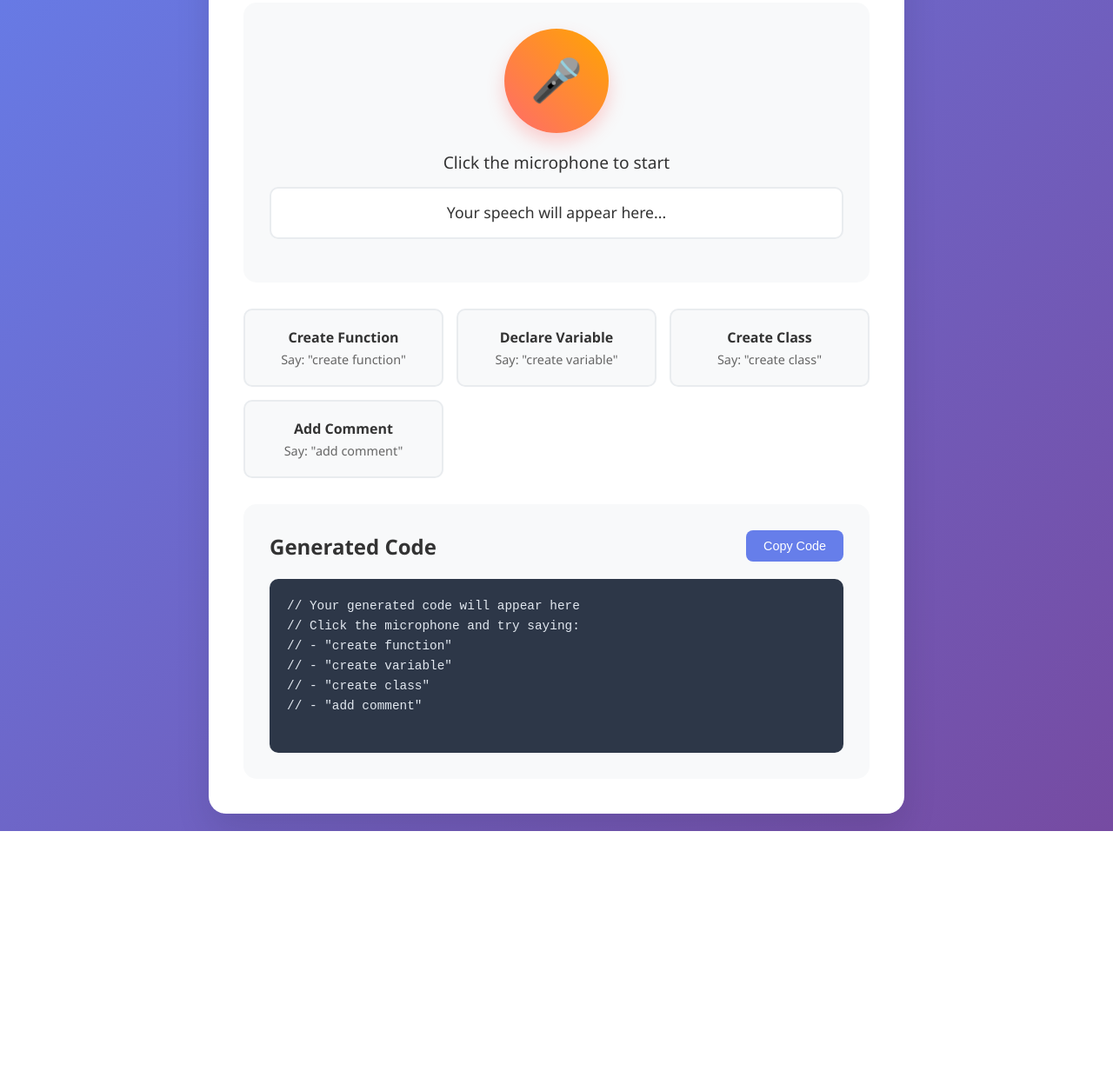
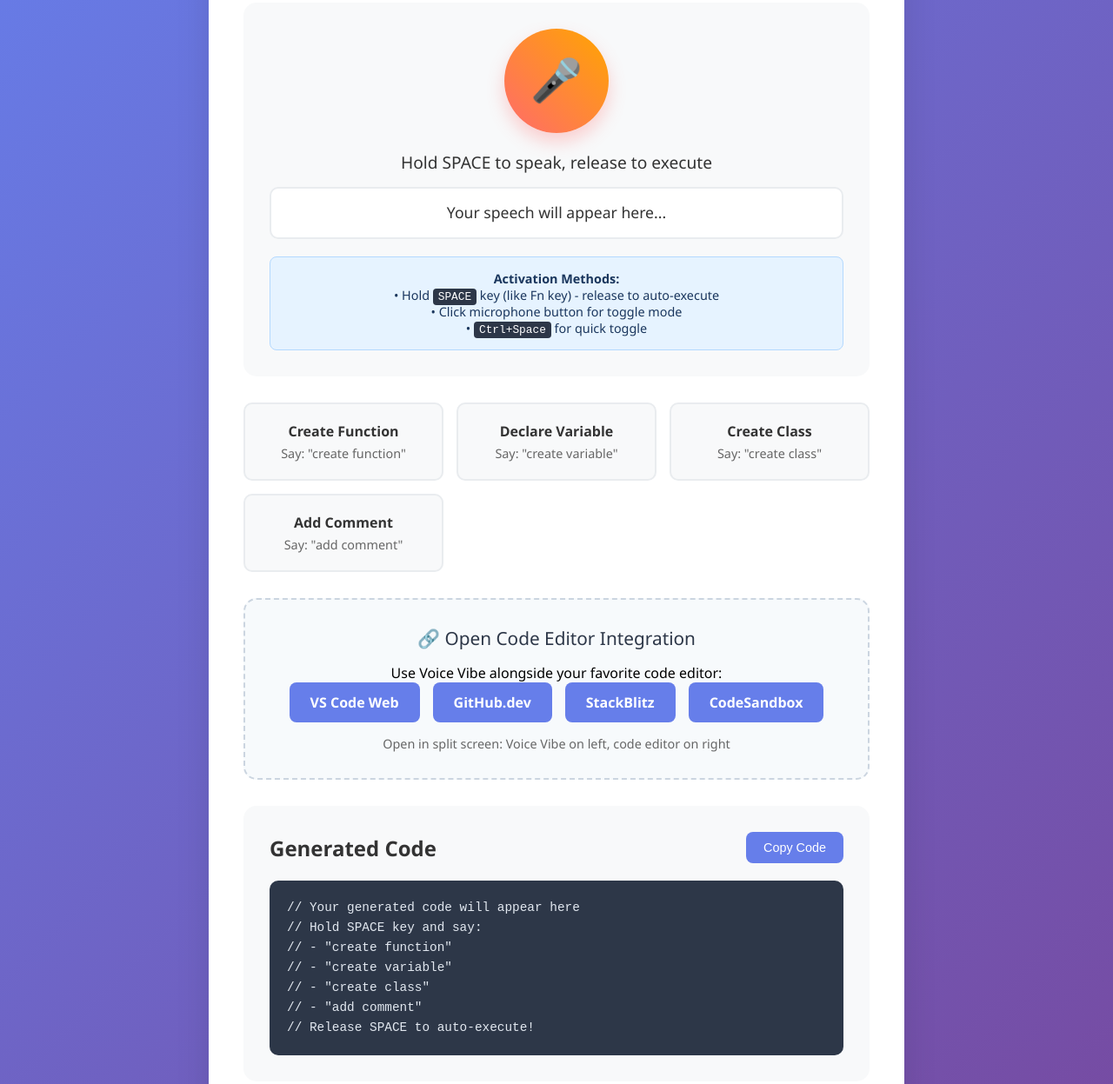
Before and after one commit to kparasha/voice-vibe-coding, a website built with webpack: page web-demo/index.html in a window 1280 px wide. Shown: the part 186-1433 px from the top of the page at 87% size. Before the commit the page ends 1142 px from the top, so only its background shows below. Built offline with nearby package versions, Linux system fonts and the light colour scheme.

Commit message:
feat: Add friction-reducing voice features
- Hold SPACE key activation (like Fn key from user journey)
- Auto-execution on key release (no Enter needed)
- Seamless voice prompting without manual clicks
- Code editor integration links (VS Code Web, GitHub.dev, etc.)
- Split-screen workflow support
- Real-time transcription with immediate AI processing

```diff
--- a/web-demo/index.html
+++ b/web-demo/index.html
@@ -197,6 +197,61 @@
             padding: 15px;
             margin: 10px 0;
         }
+
+        .activation-help {
+            background: #e6f3ff;
+            border: 1px solid #b3d9ff;
+            border-radius: 8px;
+            padding: 15px;
+            margin-top: 15px;
+            font-size: 0.9rem;
+            color: #1a365d;
+        }
+
+        .activation-help kbd {
+            background: #2d3748;
+            color: white;
+            padding: 2px 6px;
+            border-radius: 4px;
+            font-family: monospace;
+            font-size: 0.8rem;
+        }
+
+        .editor-integration {
+            background: #f7fafc;
+            border: 2px dashed #cbd5e0;
+            border-radius: 15px;
+            padding: 30px;
+            margin: 30px 0;
+            text-align: center;
+        }
+
+        .integration-title {
+            font-size: 1.3rem;
+            color: #2d3748;
+            margin-bottom: 15px;
+        }
+
+        .integration-links {
+            display: flex;
+            gap: 15px;
+            justify-content: center;
+            flex-wrap: wrap;
+        }
+
+        .integration-link {
+            background: #667eea;
+            color: white;
+            text-decoration: none;
+            padding: 12px 24px;
+            border-radius: 8px;
+            font-weight: bold;
+            transition: background 0.3s ease;
+        }
+
+        .integration-link:hover {
+            background: #5a6fd8;
+        }
     </style>
 </head>
 <body>
@@ -208,8 +263,14 @@
 
         <div class="voice-section">
             <button id="voiceBtn" class="voice-button">🎤</button>
-            <div id="status" class="status">Click the microphone to start</div>
+            <div id="status" class="status">Hold SPACE to speak, release to execute</div>
             <div id="transcript" class="transcript">Your speech will appear here...</div>
+            <div class="activation-help">
+                <strong>Activation Methods:</strong><br>
+                • Hold <kbd>SPACE</kbd> key (like Fn key) - release to auto-execute<br>
+                • Click microphone button for toggle mode<br>
+                • <kbd>Ctrl+Space</kbd> for quick toggle
+            </div>
         </div>
 
         <div class="commands-grid">
@@ -231,17 +292,32 @@
             </div>
         </div>
 
+        <div class="editor-integration">
+            <div class="integration-title">🔗 Open Code Editor Integration</div>
+            <p>Use Voice Vibe alongside your favorite code editor:</p>
+            <div class="integration-links">
+                <a href="https://vscode.dev" target="_blank" class="integration-link">VS Code Web</a>
+                <a href="https://github.dev/kparasha/voice-vibe-coding" target="_blank" class="integration-link">GitHub.dev</a>
+                <a href="https://stackblitz.com" target="_blank" class="integration-link">StackBlitz</a>
+                <a href="https://codesandbox.io" target="_blank" class="integration-link">CodeSandbox</a>
+            </div>
+            <p style="margin-top: 15px; font-size: 0.9rem; color: #666;">
+                Open in split screen: Voice Vibe on left, code editor on right
+            </p>
+        </div>
+
         <div class="output-section">
             <div class="output-header">
                 <h3 class="output-title">Generated Code</h3>
                 <button id="copyBtn" class="copy-btn" onclick="copyCode()">Copy Code</button>
             </div>
             <pre id="codeOutput" class="code-output">// Your generated code will appear here
-// Click the microphone and try saying:
+// Hold SPACE key and say:
 // - "create function"
 // - "create variable"
 // - "create class"
-// - "add comment"</pre>
+// - "add comment"
+// Release SPACE to auto-execute!</pre>
         </div>
     </div>
 
--- a/web-demo/script.js
+++ b/web-demo/script.js
@@ -42,6 +42,11 @@ const isActive = true;`,
         this.codeOutput = document.getElementById('codeOutput');
 
         this.voiceBtn.addEventListener('click', () => this.toggleListening());
+
+        // Key activation variables
+        this.isKeyPressed = false;
+        this.keyActivationEnabled = true;
+        this.autoExecuteTimeout = null;
     }
 
     initSpeechRecognition() {
@@ -56,6 +61,10 @@ const isActive = true;`,
         this.recognition.continuous = true;
         this.recognition.interimResults = true;
         this.recognition.lang = 'en-US';
+
+        // Key friction-reducing features
+        this.setupKeyActivation();
+        this.setupAutoExecution();
 
         this.recognition.onstart = () => {
             this.isListening = true;
@@ -79,7 +88,13 @@ const isActive = true;`,
             this.transcript.textContent = finalTranscript + interimTranscript;
 
             if (finalTranscript) {
-                this.processVoiceCommand(finalTranscript.trim().toLowerCase());
+                // Store for key-release execution
+                this.pendingTranscript = finalTranscript;
+
+                // If not using key activation, process immediately
+                if (!this.isKeyPressed) {
+                    this.processVoiceCommand(finalTranscript.trim().toLowerCase());
+                }
             }
         };
 
@@ -197,6 +212,63 @@ const isActive = true;`,
     removeMessages() {
         document.querySelectorAll('.error, .success').forEach(el => el.remove());
     }
+
+    // Key-up activation (hold to speak, release to execute)
+    setupKeyActivation() {
+        document.addEventListener('keydown', (event) => {
+            // Use Space key as primary activation (like Fn key concept)
+            if (event.code === 'Space' && !this.isKeyPressed && this.keyActivationEnabled) {
+                event.preventDefault();
+                this.isKeyPressed = true;
+                this.startListening();
+                this.status.textContent = '🎤 Hold Space to speak, release to execute';
+            }
+        });
+
+        document.addEventListener('keyup', (event) => {
+            if (event.code === 'Space' && this.isKeyPressed) {
+                event.preventDefault();
+                this.isKeyPressed = false;
+                this.stopListening();
+                // Auto-execute after brief delay (simulating immediate execution)
+                this.scheduleAutoExecution();
+            }
+        });
+    }
+
+    // Auto-execution after key release (friction reduction)
+    setupAutoExecution() {
+        this.pendingTranscript = '';
+    }
+
+    scheduleAutoExecution() {
+        if (this.autoExecuteTimeout) {
+            clearTimeout(this.autoExecuteTimeout);
+        }
+
+        // Execute command automatically after 500ms (simulating immediate AI processing)
+        this.autoExecuteTimeout = setTimeout(() => {
+            if (this.pendingTranscript.trim()) {
+                this.status.textContent = '🤖 AI processing...';
+                this.processVoiceCommand(this.pendingTranscript.trim().toLowerCase());
+                this.pendingTranscript = '';
+            }
+        }, 500);
+    }
+
+    // Enhanced voice processing with seamless execution
+    processVoiceCommandSeamless(command) {
+        // Store for auto-execution
+        this.pendingTranscript = command;
+
+        // Show immediate feedback
+        this.transcript.textContent = `"${command}" - Processing...`;
+
+        // Process immediately (no confirmation needed)
+        setTimeout(() => {
+            this.processVoiceCommand(command.toLowerCase());
+        }, 200);
+    }
 }
 
 // Global functions for HTML onclick handlers
```
